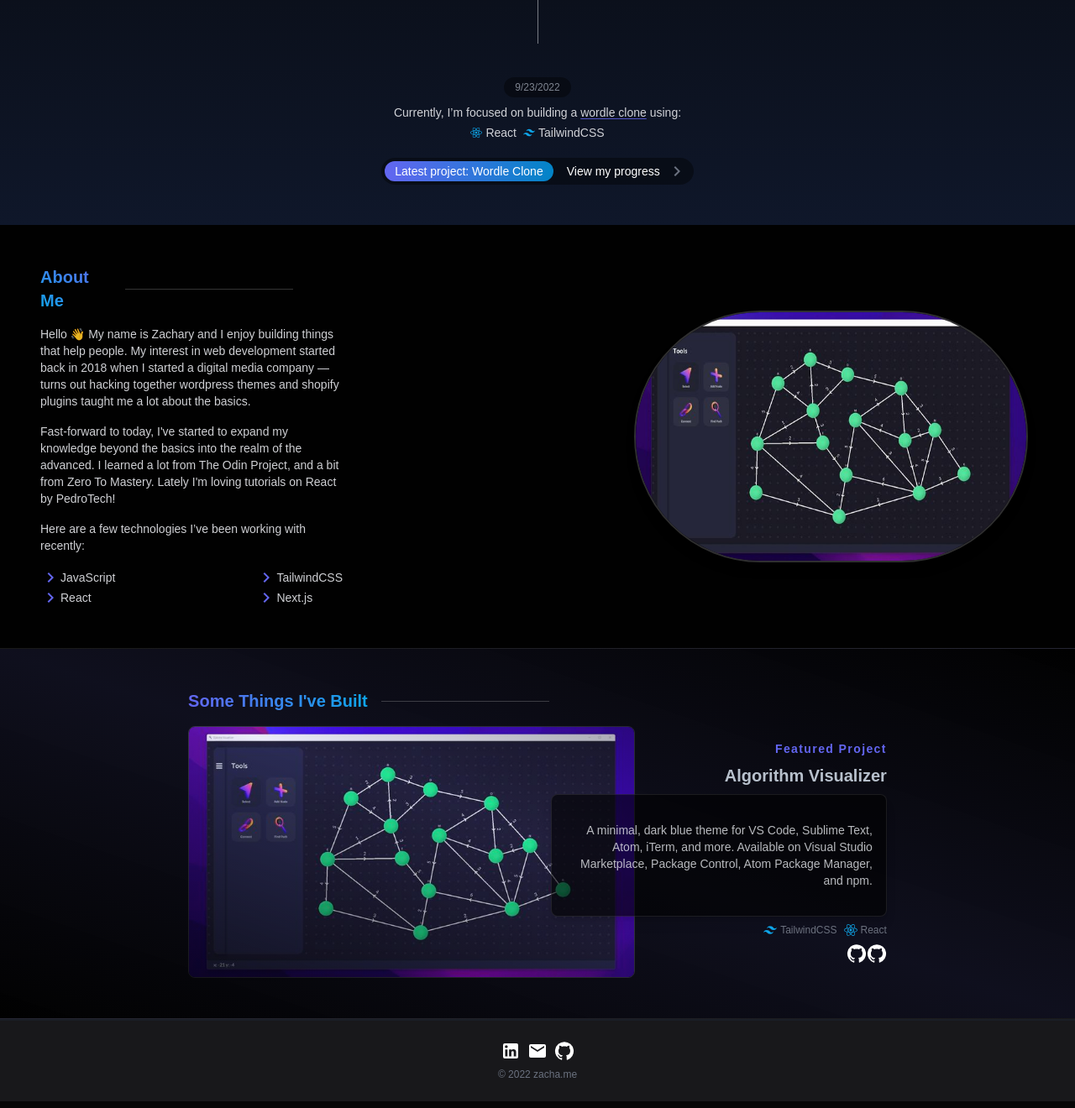
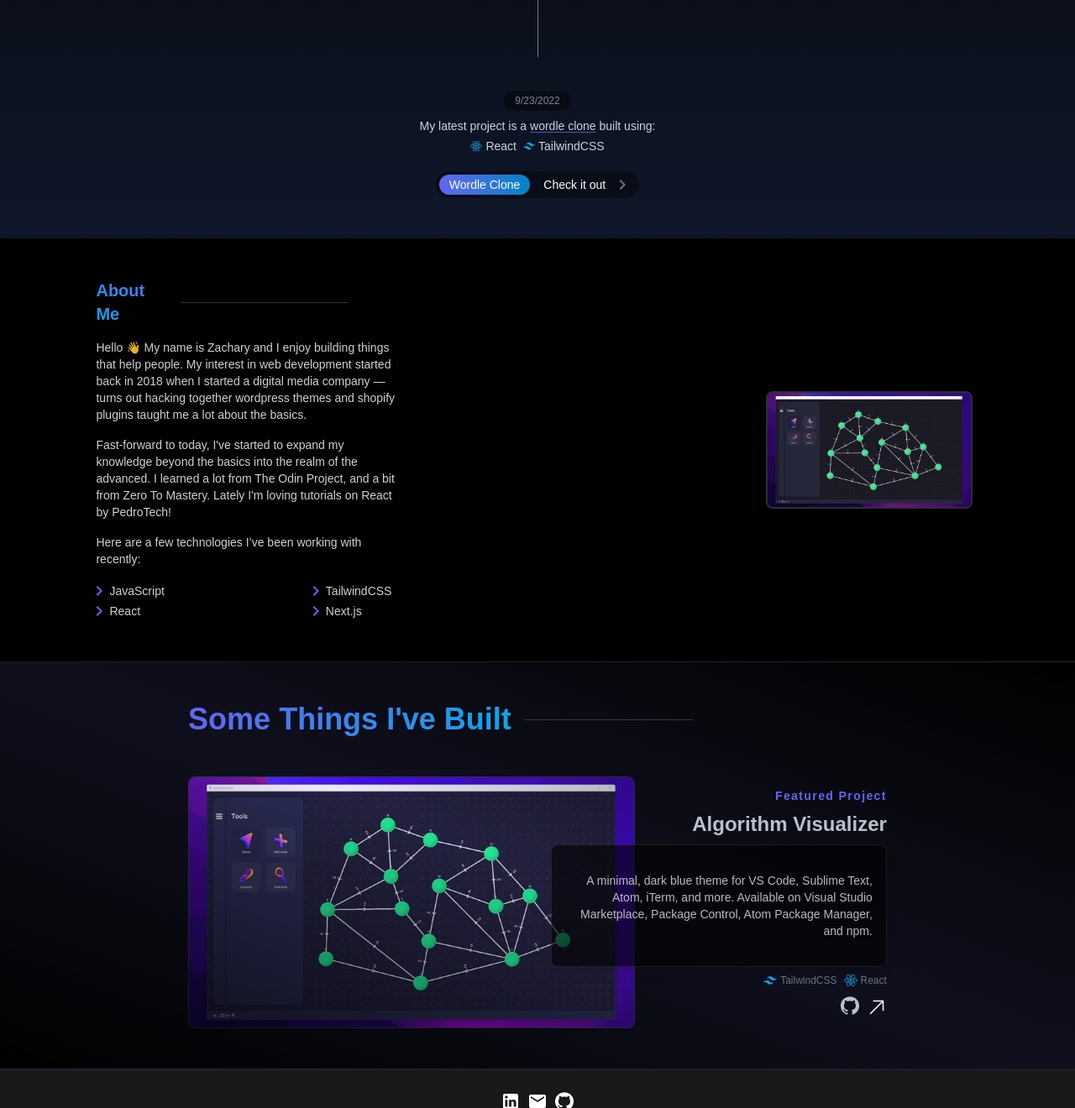
Before and after one commit to zachaxd/portzach, a React (Create React App) app: page / in a window 1280 px wide. Shown: the part 496-1816 px from the top of the page at 84% size. Built offline with nearby package versions, Linux system fonts and the light colour scheme.

Commit message:
Updated styles

```diff
--- a/package.json
+++ b/package.json
@@ -6,6 +6,7 @@
     "@emotion/react": "^11.10.4",
     "@emotion/styled": "^11.10.4",
     "@fontsource/roboto": "^4.5.8",
+    "@heroicons/react": "^2.0.11",
     "@mui/icons-material": "^5.10.6",
     "@mui/material": "^5.10.6",
     "@testing-library/jest-dom": "^5.16.5",
--- a/src/Pages/About.jsx
+++ b/src/Pages/About.jsx
@@ -5,7 +5,7 @@
 
 function About() {
   return (
-    <div className='flex p-12 w-full mx-auto bg-black/80 items-center text-gray-200/90'>
+    <div className='flex p-12 w-full mx-auto justify-center bg-black/80 items-center text-gray-200/90'>
         {/* Text container */}
         <div className='text-left w-2/3'>
     {/* Header */}
@@ -31,7 +31,7 @@
         </p>
         </div>
             {/* Tech container */}
-            <div className='flex justify-between mt-4 w-[360px]'>
+            <div className='flex justify-between -ml-2 mt-4 w-[360px]'>
                 {/* Left */}
                 <div className='flex flex-col'>
                     <div className='flex items-center text-sm'>
@@ -58,7 +58,7 @@
         </div>
         {/* Img container */}
         <div className=' h-[200px] flex items-center justify-center p-2'>
-            <img src={Proj1} alt="" className=' h-[300px] rounded-full shadow-lg border-2 border-gray-200/20'/>
+            <img src={Proj1} alt="" className=' h-[140px] rounded-lg shadow-lg border-2 border-gray-200/20'/>
         </div>
     </div>
   )
--- a/src/Pages/FeaturedProjects.jsx
+++ b/src/Pages/FeaturedProjects.jsx
@@ -9,10 +9,11 @@
 function FeaturedProjects() {
   return (
     <div className='flex items-center justify-center mx-auto w-full p-12 border-y border-gray-200/10 bg-gradient-to-tr from-black/80 via-indigo-500/10 to-black/80'>
+         {/* Featured Section */}
          <div className=''>
-            <div className='flex items-center mb-4 gap-4'>
+            <div className='flex items-center mb-12 gap-4'>
                 <div className=''>
-         <h2 className='font-extrabold text-transparent text-xl
+                <h2 className='font-extrabold text-transparent text-4xl
                         bg-clip-text bg-gradient-to-r from-indigo-500 to-sky-500'>
                         Some Things I've Built
                         </h2>
@@ -22,7 +23,7 @@
         {/* content container */}
         <div className='flex items-center text-gray-200/80'>
             {/* img container */}
-            <a href="#" className='transition-all duration-300 hover:bg-gradient-to-r from-black/40 to-transparent'><div className='flex -mr-[100px]'>
+            <a href="#" className='transition-all hover:bg-gradient-to-r from-black/40 to-transparent'><div className='flex -mr-[100px]'>
                 <img src={Proj1} className='w-full h-[300px]
                 rounded-lg shadow-lg border
                 border-gray-200/20
@@ -33,11 +34,11 @@
                 <p className='text-indigo-500 font-bold tracking-widest text-sm'>
                     Featured Project
                 </p>
-                <span><a href='' className='font-bold text-xl text-slate-300/90 hover:text-indigo-500'>
+                <span><a href='' className='font-bold text-2xl text-slate-300/90 hover:text-indigo-500'>
                     Algorithm Visualizer
                 </a></span>
                 {/* Description */}
-                <div className='rounded-lg text-sm bg-black/60 shadow-lg hover:shadow-2xl py-8 px-4 max-w-[400px] shadow-lg border border-gray-200/10'>
+                <div className='rounded-lg text-sm bg-black/60 min-w-[400px] shadow-lg hover:shadow-2xl py-8 px-4 max-w-[400px] shadow-lg border border-gray-200/10'>
                 A minimal, dark blue theme for VS Code, Sublime Text, Atom, iTerm, and more. Available on Visual Studio Marketplace, Package Control, Atom Package Manager, and npm.
                 </div>
                 {/* Skills Used */}
@@ -48,17 +49,22 @@
                     </div>
                 </div>
                 {/* Buttons */}
-                <div className=''>
-                <button className='text-white hover:text-indigo-500'>
+                <div className='flex gap-2 justify-end items-center'>
+                <div className='flex'><button className='text-slate-300/90 hover:text-indigo-500 transition duration-300 hover:-translate-y-1'>
                     <GitHubIcon />
                 </button>
-                <button className='text-white hover:text-indigo-500'>
-                    <GitHubIcon />
-                </button>
+                </div>
+                <div className='flex mt-1'><button className='text-white hover:text-indigo-500 transition duration-300 hover:-translate-y-1'>
+                <svg className="h-6 w-6" xmlns="http://www.w3.org/2000/svg" fill="none" viewBox="0 0 24 24" strokeWidth={1.5} stroke="currentColor" className="w-6 h-6">
+                    <path strokeLinecap="round" strokeLinejoin="round" d="M4.5 19.5l15-15m0 0H8.25m11.25 0v11.25" />
+                    </svg>
+
+                </button></div>
                 </div>
             </div>
         </div>
         </div>
+        {/* other projects */}
 
     </div>
   )
--- a/src/Pages/Home.jsx
+++ b/src/Pages/Home.jsx
@@ -40,13 +40,13 @@
 {/* Current Date Modal */}
                 <span className='text-xs text-gray-400/80 bg-black/40 rounded-full p-1 mb-2 flex items-center justify-center w-[80px]'>{date}</span>
 {/* Current Project */}
-                <span>Currently, I’m focused on building a <span className='underline underline-offset-2 decoration-indigo-500/80'> wordle clone</span>
-            <span> using: <div className='flex items-center justify-center my-1 gap-2'><FaReact className='text-sky-500 -mr-1'/> <p>React</p><SiTailwindcss className='text-sky-500 -mr-1'/><p>TailwindCSS</p></div></span></span></h2>
+                <span>My latest project is a <span className='underline underline-offset-2 decoration-indigo-500/80'> wordle clone</span>
+            <span> built using: <div className='flex items-center justify-center my-1 gap-2'><FaReact className='text-sky-500 -mr-1'/> <p>React</p><SiTailwindcss className='text-sky-500 -mr-1'/><p>TailwindCSS</p></div></span></span></h2>
               <a href="/projects" className="inline-flex items-center rounded-full bg-black/40 p-1 pr-2 m-2 text-white hover:text-gray-200 hover:bg-black/90 sm:text-base lg:text-sm xl:text-base">
                       <span className="rounded-full bg-gradient-to-r from-indigo-500 to-sky-600 px-3 py-0.5 text-sm font-md leading-5 text-white">
-                        Latest project: Wordle Clone
+                        Wordle Clone
                       </span>
-                      <span className="ml-4 text-sm">View my progress</span>
+                      <span className="ml-4 text-sm">Check it out</span>
                       <ChevronRight className="ml-2 h-5 w-5 text-gray-500" aria-hidden="true" />
                     </a>
                 </div>
--- a/src/components/Navbar.jsx
+++ b/src/components/Navbar.jsx
@@ -12,7 +12,7 @@
     const splitLocation = pathname.split("/");
 
   return (
-    <div className='flex justify-between items-center m-4'>
+    <div className='flex justify-between px-12 py-2 items-center m-4'>
         {/* links */}
           <ul className='hidden md:flex block transition rounded-full bg-white/90 px-4 py-2 gap-6 text-sm font-medium text-zinc-800 shadow-lg shadow-zinc-800/5 ring-1 ring-zinc-900/5 backdrop-blur dark:bg-zinc-800/90 dark:text-zinc-200 dark:ring-white/10'>
         <li><NavLink exact to="/" className={splitLocation[1] === "" ? "text-indigo-500" : ""}>Home</NavLink></li>
```
Also changed, not shown: 1 other file (tests, documents, lock files or other folders). Lines whose indentation alone changed are shown as unchanged.
